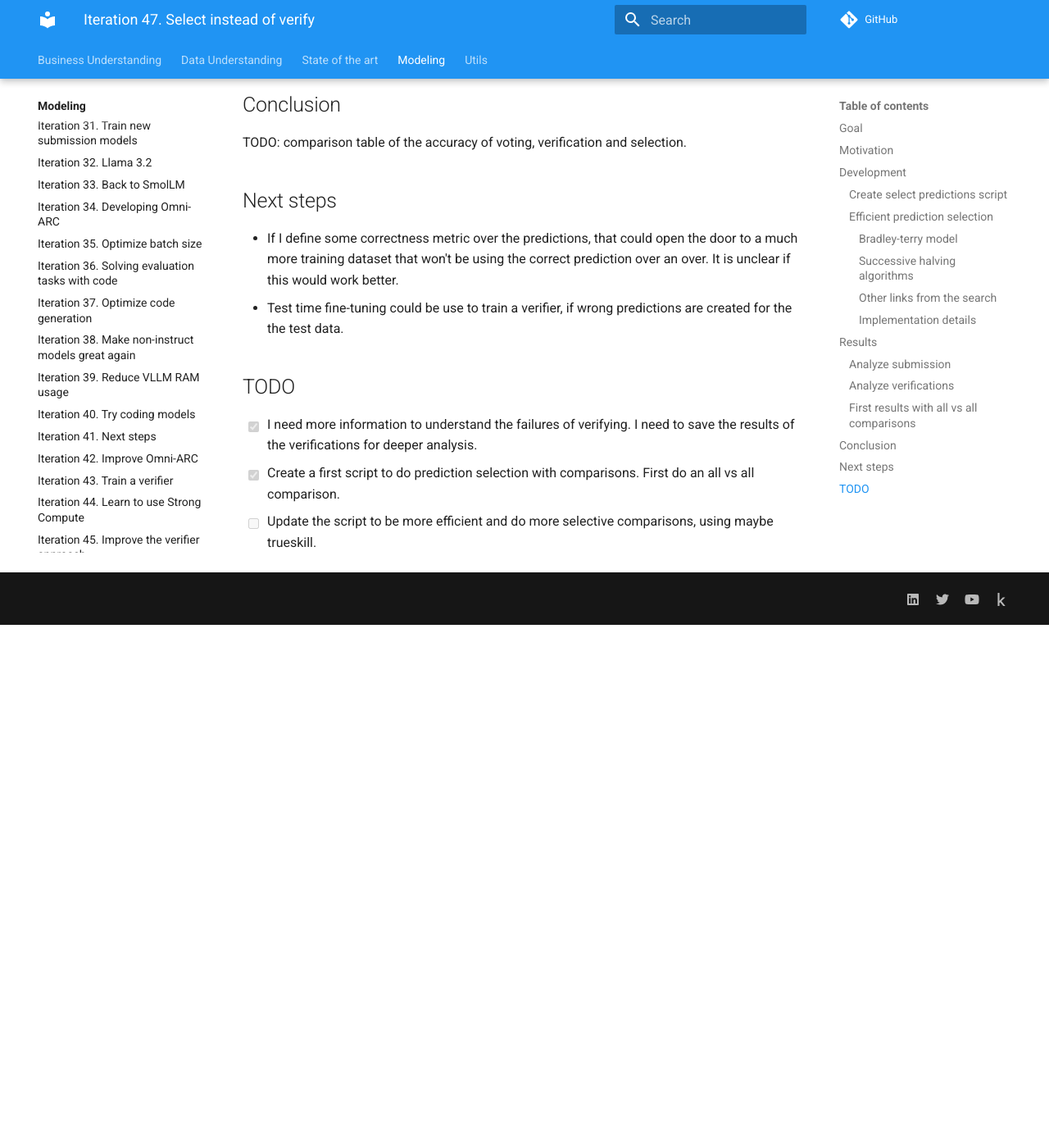
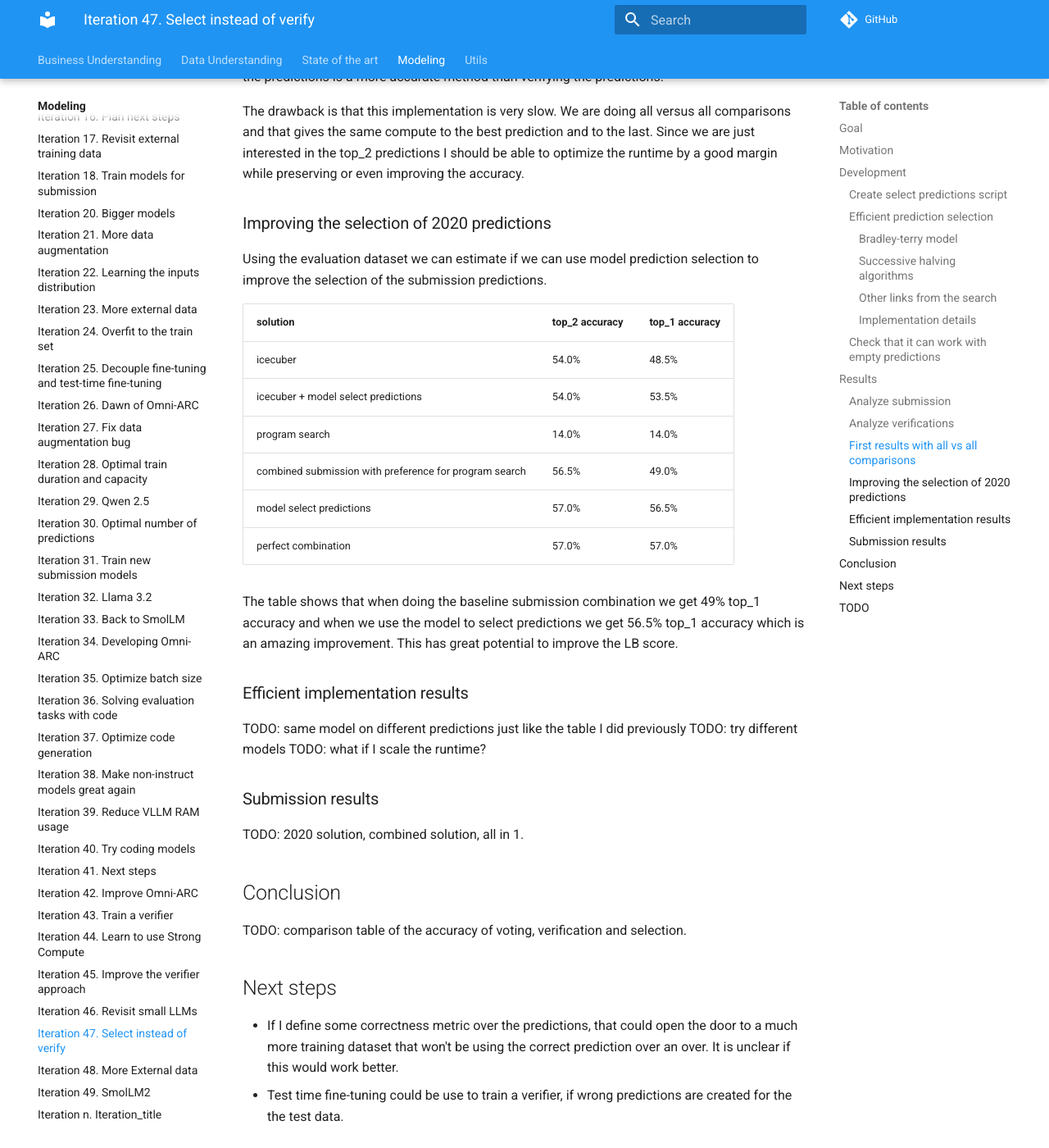
Before and after one commit to zhengjunyao-work/arc24, an MkDocs documentation site: the page built from docs/modeling/Iteration_47_select_instead_of_verify.md, in a window 1280 px wide and 1400 px high, scrolled down 3148 px. Shown: the whole window at 82% size. Built offline with MkDocs 1.6.1 and Material for MkDocs 9.7.7, drawn with Linux system fonts in a browser that asks for light colours; comment, search, counter and statistics services are not loaded; before the commit the page ends 3910 px from its top, so only the background shows below that; some of the changed text lies outside the part shown.

Commit message:
updated documentation

```diff
--- a/docs/modeling/Iteration_47_select_instead_of_verify.md
+++ b/docs/modeling/Iteration_47_select_instead_of_verify.md
@@ -86,6 +86,12 @@ python select_predictions_with_halving.py --model-path /home/gbarbadillo/data/te
 
 When using the first 10 tasks, the naive approach does 953 comparisons each round with the all vs all setup.
 
+### Check that it can work with empty predictions
+
+One of the experiments that I want to try is to make a better selection of the 2020 solution. I know
+that the 2020 solution scores 26 on the leaderboard, however if I use a single attempt I only score 24.
+Maybe using the selection model I can keep scoring 26.
+
 ## Results
 
 ### Analyze submission
@@ -120,6 +126,34 @@ that gives the same compute to the best prediction and to the last. Since we are
 in the top_2 predictions I should be able to optimize the runtime by a good margin while preserving
 or even improving the accuracy.
 
+### Improving the selection of 2020 predictions
+
+Using the evaluation dataset we can estimate if we can use model prediction selection to improve the
+selection of the submission predictions.
+
+| solution                                               | top_2 accuracy | top_1 accuracy |
+|--------------------------------------------------------|----------------|----------------|
+| icecuber                                               | 54.0%          | 48.5%          |
+| icecuber + model select predictions                    | 54.0%          | 53.5%          |
+| program search                                         | 14.0%          | 14.0%          |
+| combined submission with preference for program search | 56.5%          | 49.0%          |
+| model select predictions                               | 57.0%          | 56.5%          |
+| perfect combination                                    | 57.0%          | 57.0%          |
+
+The table shows that when doing the baseline submission combination we get 49% top_1 accuracy and when
+we use the model to select predictions we get 56.5% top_1 accuracy which is an amazing improvement.
+This has great potential to improve the LB score.
+
+### Efficient implementation results
+
+TODO: same model on different predictions just like the table I did previously
+TODO: try different models
+TODO: what if I scale the runtime?
+
+### Submission results
+
+TODO: 2020 solution, combined solution, all in 1.
+
 ## Conclusion
 
 TODO: comparison table of the accuracy of voting, verification and selection.
```
